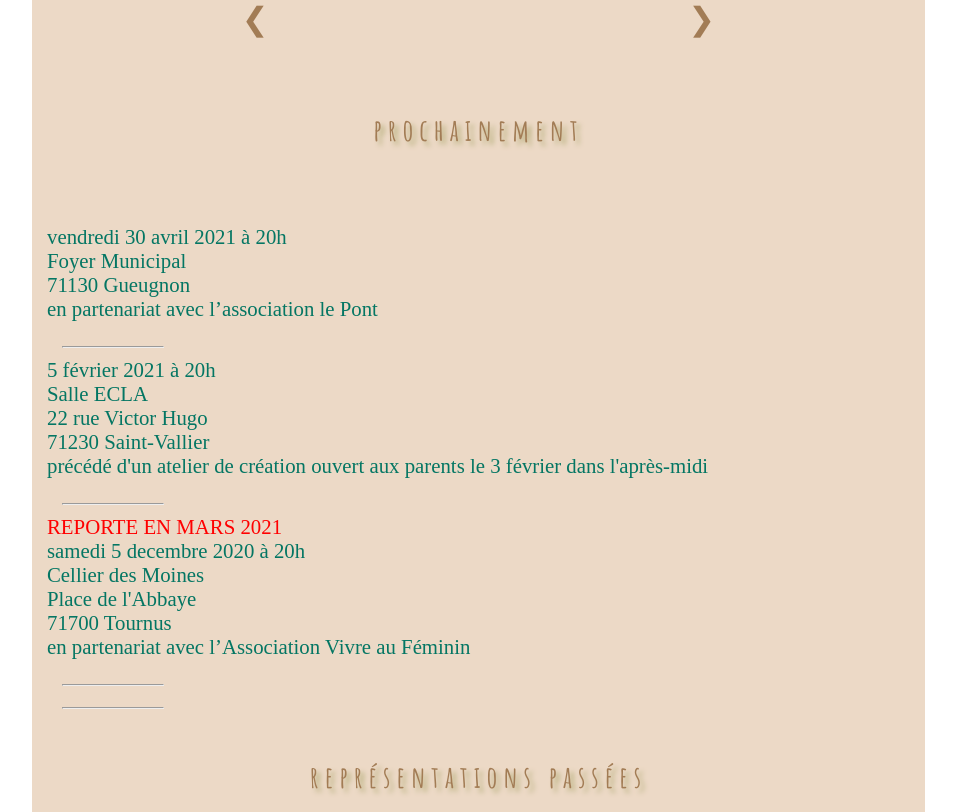
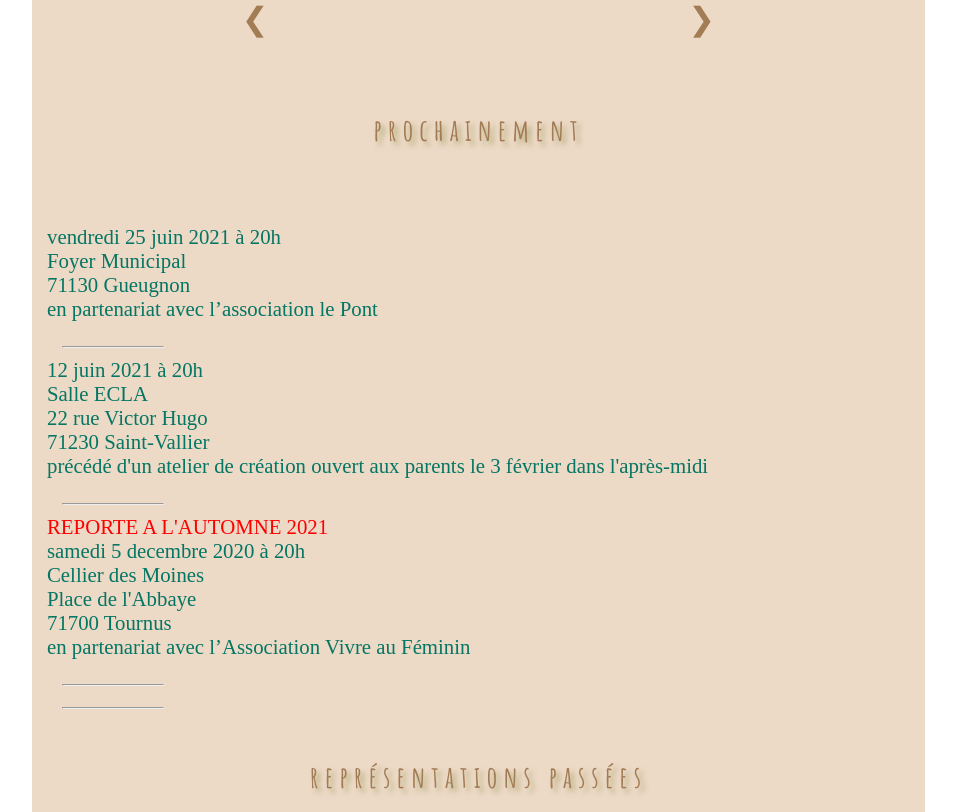
Before and after one commit to leshnik/revertouthaut, a Jekyll site: the page built from bercer-l-enfant-manquant.md, in a window 1280 px wide and 900 px high, scrolled down 2952 px, cut to the strip 35-847 px from the top of the window. Shown: the whole strip, without its empty margins (138-1094 px from the left). Built offline with Jekyll 4.4.1, drawn with Linux system fonts in a browser that asks for light colours.

Commit message:
Update Guegnon & Saint Vallier dates

```diff
--- a/bercer-l-enfant-manquant.md
+++ b/bercer-l-enfant-manquant.md
@@ -204,14 +204,14 @@ summary: Basé sur des témoignages de mères, de sage-femmes, d’obstétricien
 
   <ul class="coming">
       <li>
-          vendredi 30 avril 2021 à 20h<br>
+          vendredi 25 juin 2021 à 20h<br>
           Foyer Municipal<br>
           71130 Gueugnon<br>
           en partenariat avec l’association le Pont
         </li>
         <hr>
         <li>
-          5 février 2021 à 20h<br>
+          12 juin 2021 à 20h<br>
           Salle ECLA<br>
           22 rue Victor Hugo<br>
           71230 Saint-Vallier<br>
@@ -219,7 +219,7 @@ summary: Basé sur des témoignages de mères, de sage-femmes, d’obstétricien
         </li>
         <hr>
         <li>
-          <span style="color:red;">REPORTE EN MARS 2021</span><br>
+          <span style="color:red;">REPORTE A L'AUTOMNE 2021</span><br>
           samedi 5 decembre 2020 à 20h<br>
           Cellier des Moines<br>
           Place de l'Abbaye<br>
```
